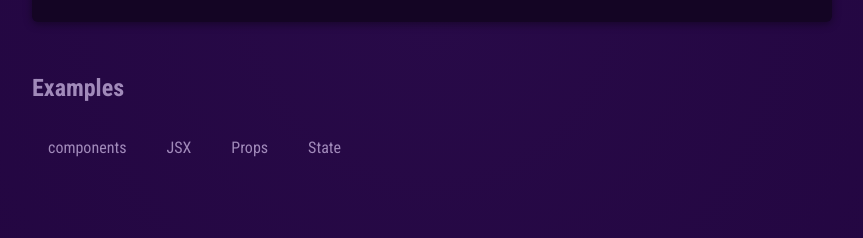
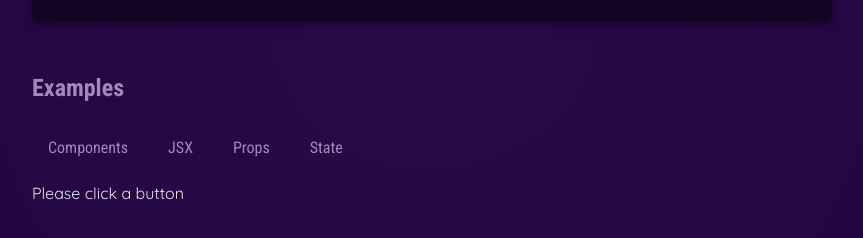
Before and after one commit to jripke74/react24-09, a React (Vite) app: page / in a window 1280 px wide. Shown: the part 634-872 px from the top of the page, without its empty margins (208-1071 px from the left). Built offline with nearby package versions, Linux system fonts and the light colour scheme.

Commit message:
add useState

```diff
--- a/src/App.jsx
+++ b/src/App.jsx
@@ -1,10 +1,18 @@
+import { useState } from 'react';
+
 import { CORE_CONCEPTS } from './data';
 import Header from './components/header/Header.jsx';
 import CoreConcept from './components/CoreConcept.jsx';
 import TabButton from './components/TabButton.jsx';
 
 function App() {
+  const [selectedTopic, setSelectedTopic] = useState('Please click a button');
+
+  console.log('APP COMPONENT EXECUTING');
+  let tabContent = 'Please click a button';
+
   function handleSelect(selectedButton) {
+    setSelectedTopic(selectedButton);
     console.log(selectedButton);
   }
 
@@ -25,12 +33,13 @@
           <h2>Examples</h2>
           <menu>
             <TabButton onSelect={() => handleSelect('components')}>
-              components
+              Components
             </TabButton>
             <TabButton onSelect={() => handleSelect('jsx')}>JSX</TabButton>
             <TabButton onSelect={() => handleSelect('props')}>Props</TabButton>
             <TabButton onSelect={() => handleSelect('state')}>State</TabButton>
           </menu>
+          {selectedTopic}
         </section>
       </main>
     </div>
--- a/src/components/TabButton.jsx
+++ b/src/components/TabButton.jsx
@@ -1,3 +1,4 @@
 export default function TabButton({ children, onSelect }) {
+  console.log('TAB BUTTON EXECUTING');
   return <button onClick={onSelect}>{children}</button>;
 }
```
